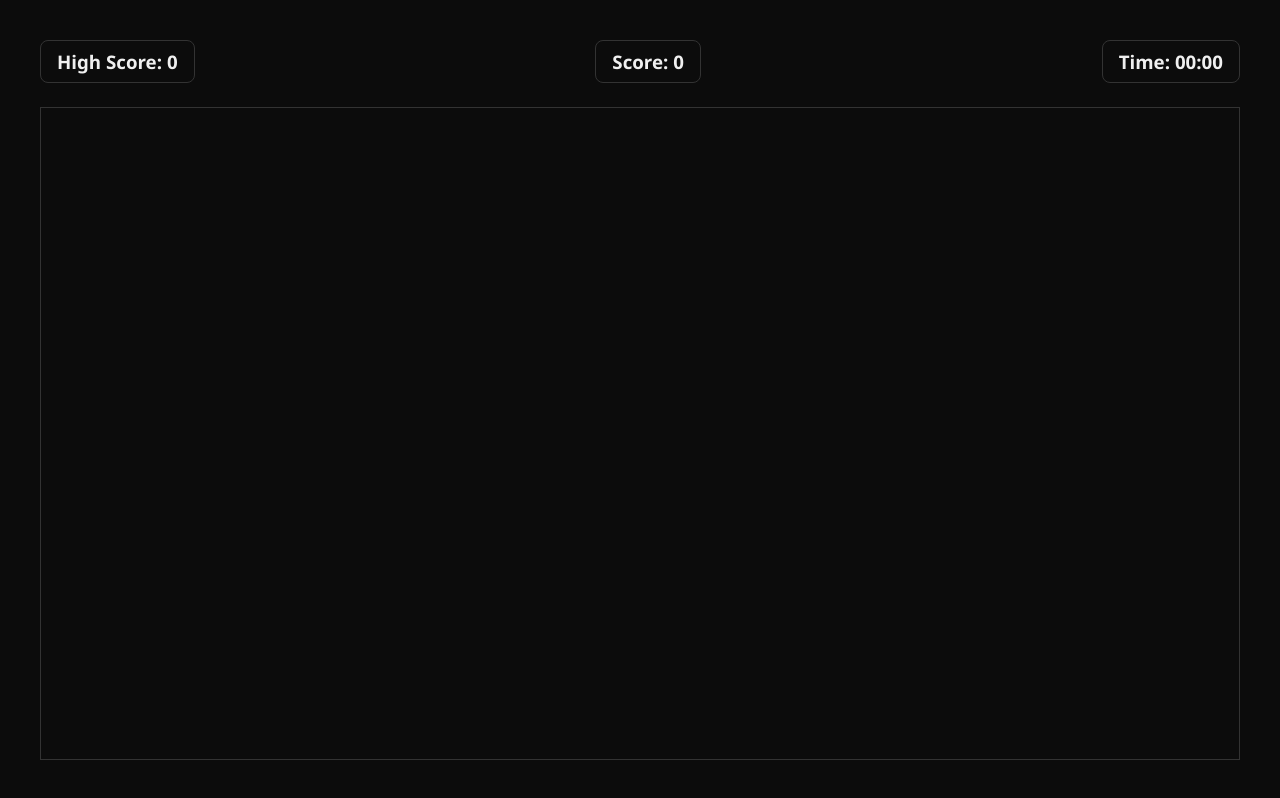
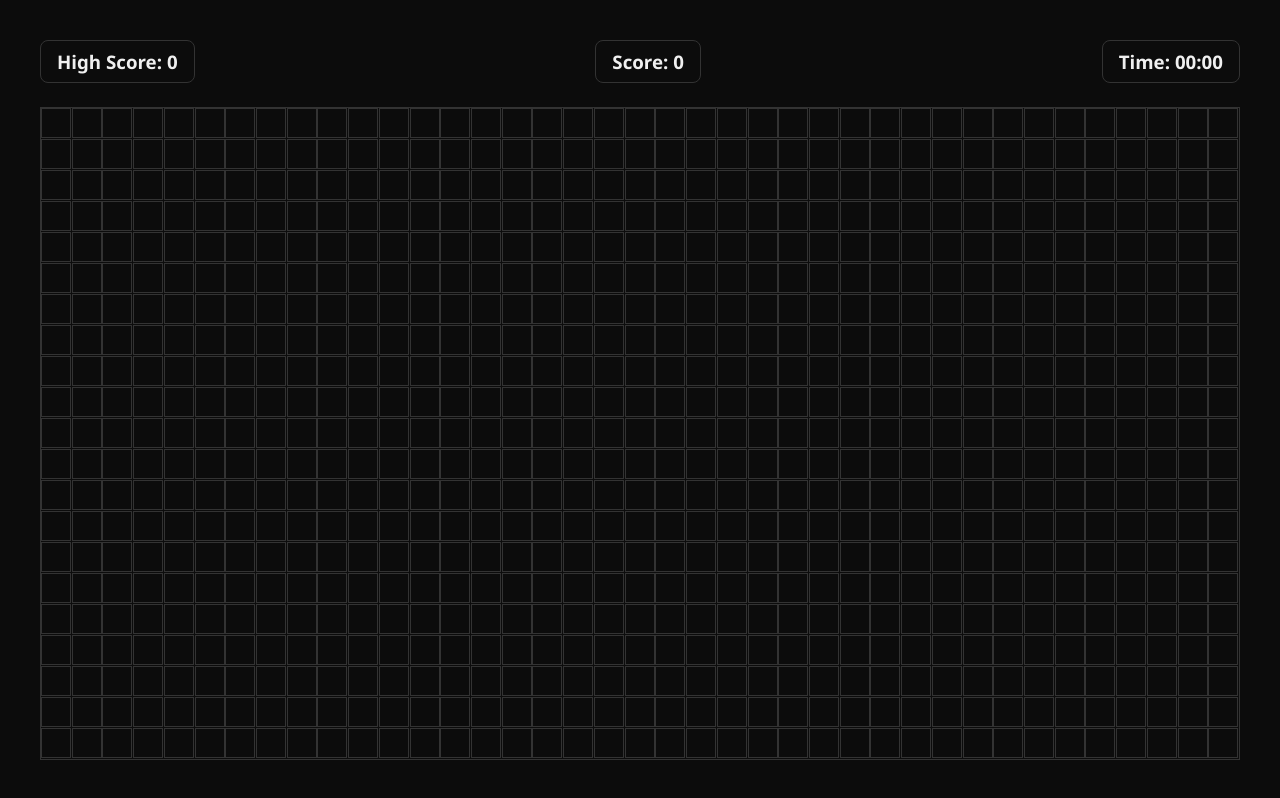
Before and after one commit to Yuvrajsinghko/Javascript-Domination, a plain HTML site: page SnakeGame/index.html in a window 1280 px wide. Drawn offline with Linux system fonts and the light colour scheme.

Commit message:
modified styles in snake game project

```diff
--- a/SnakeGame/index.html
+++ b/SnakeGame/index.html
@@ -23,5 +23,6 @@
         <div class="board"></div>
       </section>
     </main>
+    <script src="./index.js"></script>
   </body>
 </html>
--- a/SnakeGame/index.js
+++ b/SnakeGame/index.js
@@ -0,0 +1,16 @@
+const board = document.querySelector(".board");
+const blockHeight = 30;
+const blockWidth = 30;
+
+
+
+const cols=Math.floor(board.clientWidth/blockWidth);
+const rows=Math.floor(board.clientHeight/blockHeight);
+console.log(cols,rows);
+
+for (let i = 0; i < rows*cols; i++) {
+   const block=document.createElement('div')
+   block.classList.add('block')
+   board.appendChild(block)
+
+}
--- a/SnakeGame/stylee.css
+++ b/SnakeGame/stylee.css
@@ -73,8 +73,8 @@ section .infos {
     border:1px solid var(--border-primary-color);
     flex-grow: 1;
     display: grid;
-    grid-template-columns: repeat(auto-fill,30px);
-    grid-template-rows: repeat(auto-fill,30px);
+    grid-template-columns: repeat(auto-fill,minmax(30px,1fr));
+    grid-template-rows: repeat(auto-fill,minmax(30px,1fr));
 }
 
 .block{
```
